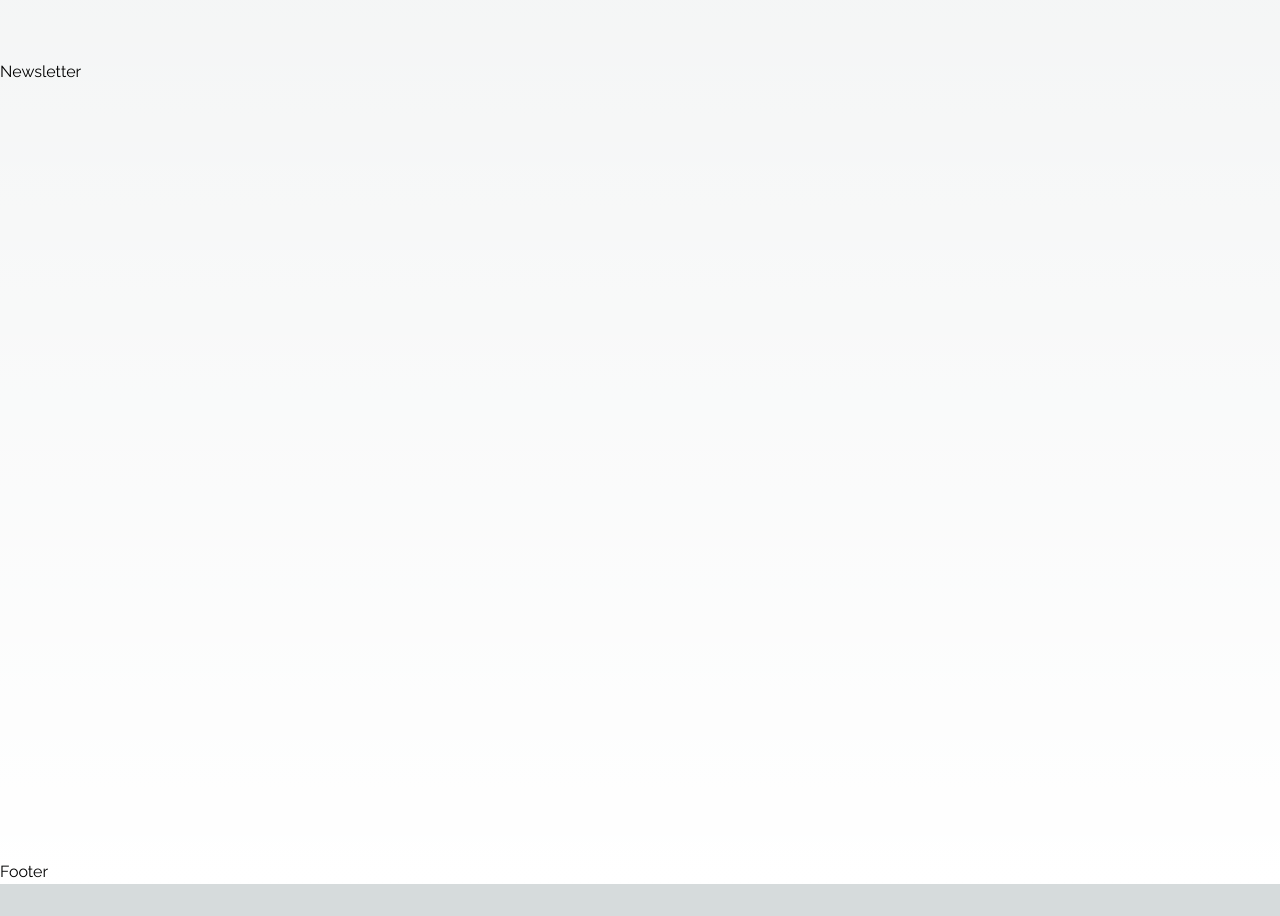
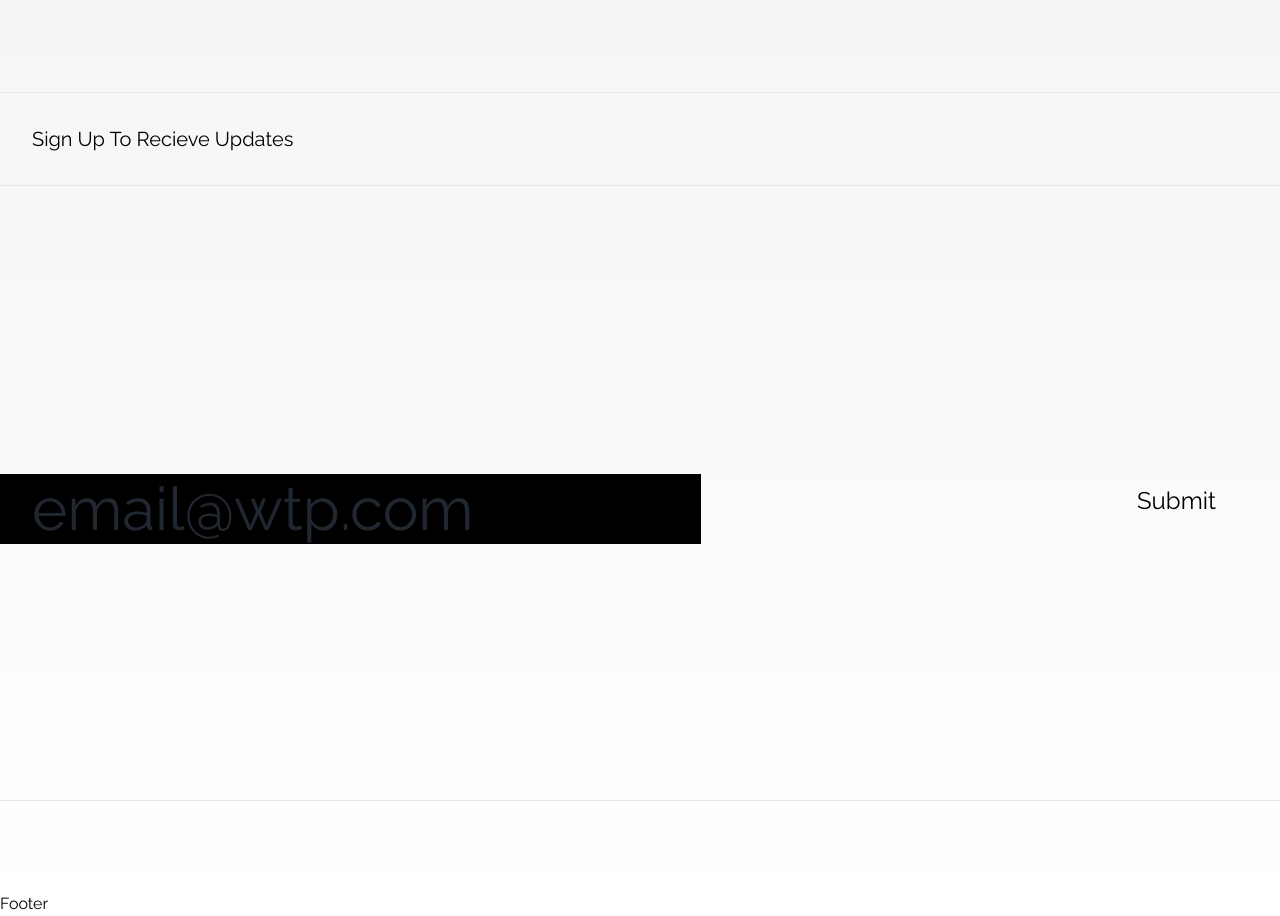
Before and after one commit to Al3xand3r11/next-wtp-app, a Next.js app: page / in a window 1280 px wide. Shown: the part 2580-3496 px from the top of the page. Before the commit the page ends 3464 px from the top, so only its background shows below. Built offline with nearby package versions, Linux system fonts and the light colour scheme.

Commit message:
newsletter

```diff
--- a/app/components/newsletter.tsx
+++ b/app/components/newsletter.tsx
@@ -1,7 +1,27 @@
 export default function Newsletter () {
     return (
         <div className="h-screen">
-            <h1>Newsletter</h1>
+            <hr className="my-6 border-gray-200 sm:mx-auto lg:my-8"/>
+            <h1 className="pl-8 text-xl">Sign Up To Recieve Updates</h1>
+            <hr className="my-6 border-gray-200 sm:mx-auto lg:my-8"/>
+
+            <div>
+                <form>
+                    <div className="flex flex-row justify-between">
+                    <div className="pt-64">
+                        <input className="bg-black  text-white text-6xl pl-8 placeholder-gray-700 outline-none placeholder-opacity-60"
+                            type="email"
+                            name="user_email"
+                            id="email"
+                            placeholder="email@wtp.com"
+                            required/>
+                    </div>
+                    <button type="submit" className="text-2xl pr-16 pt-60">Submit</button>
+                    </div>
+                </form>
+            </div>
+            <hr className="my-6 border-gray-200 sm:mx-auto mt-64"/>
+
         </div>
 
     )
```
